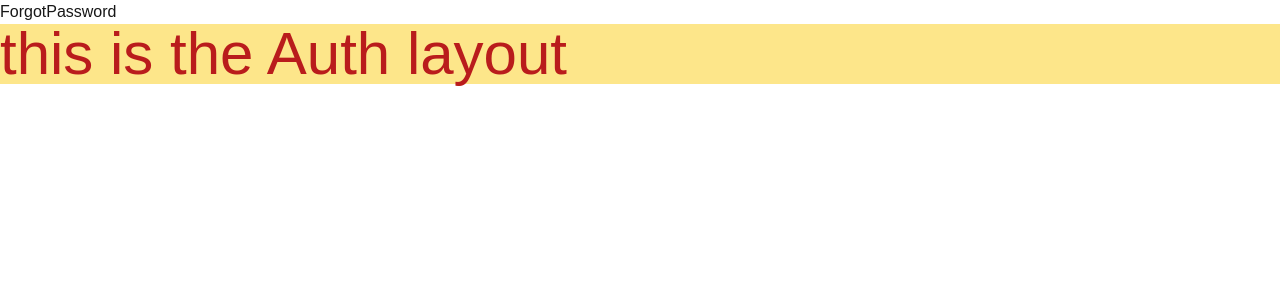
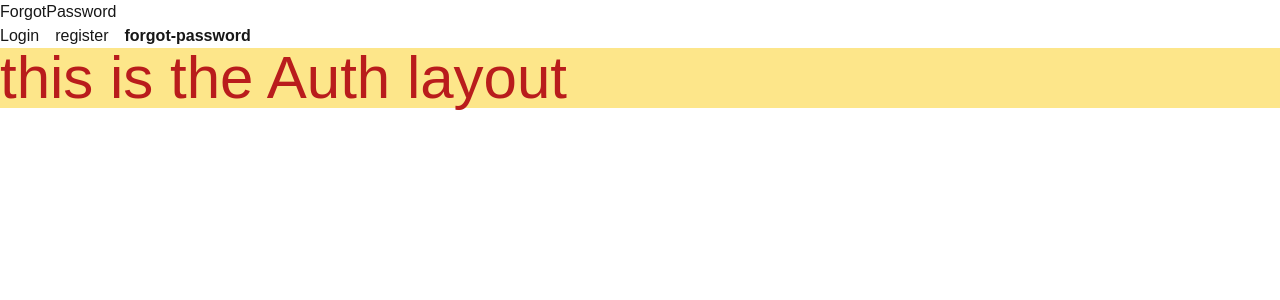
Before and after one commit to AshirAzeem-Developer/nextjs-learning, a Next.js app: page /forgot-password in a window 1280 px wide. Shown: the top 300 px of the page. Built offline with nearby package versions, Linux system fonts and the light colour scheme.

Commit message:
Implementation of active links

```diff
--- a/src/app/(auth)/layout.tsx
+++ b/src/app/(auth)/layout.tsx
@@ -1,12 +1,39 @@
+"use client";
+import Link from "next/link";
+import { usePathname } from "next/navigation";
+
 export default function AuthLayout({
   children,
 }: Readonly<{
   children: React.ReactNode;
 }>) {
+  const navLinks = [
+    { name: "Login", href: "/login" },
+    { name: "register", href: "/register" },
+    { name: "forgot-password", href: "/forgot-password" },
+  ];
+
+  const pathname = usePathname();
+
   return (
     <html lang="en">
       <body className={`antialiased`}>
         {children}
+
+        {navLinks.map((link) => {
+          const isActive =
+            pathname === link.href ||
+            (pathname.startsWith(link.href) && link.href !== "/");
+          return (
+            <Link
+              className={isActive ? "font-bold mr-4" : "mr-4"}
+              href={link.href}
+            >
+              {link.name}
+            </Link>
+          );
+        })}
+
         <h1 className="bg-amber-200 text-6xl text-red-700">
           this is the Auth layout
         </h1>
```
